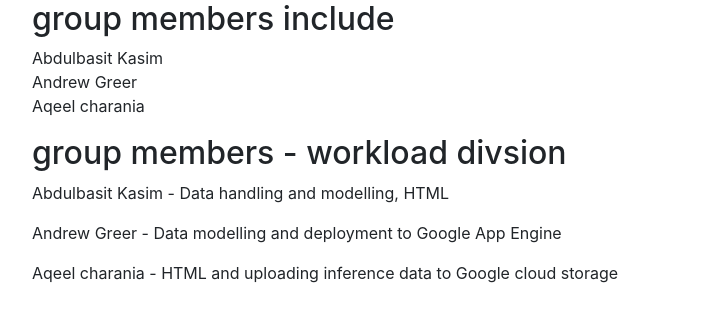
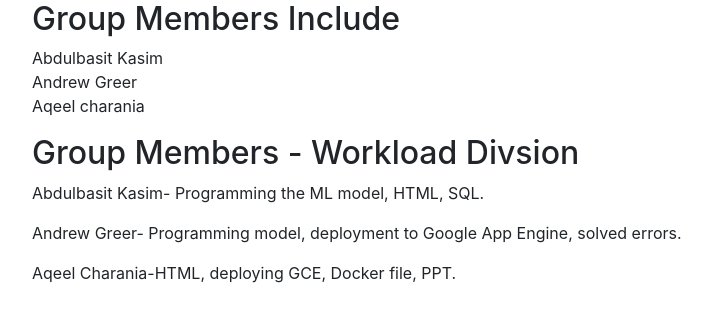
Before and after one commit to aqeelcharania/health-insurance-predictor, a Flask app: page /about in a window 1280 px wide. Shown: the part 88-410 px from the top of the page, without its empty margins (53-765 px from the left). Run offline with Flask 2, Linux system fonts and the light colour scheme; some libraries are stand-ins or nearby versions.

Commit message:
Update about.html

```diff
--- a/templates/about.html
+++ b/templates/about.html
@@ -2,15 +2,17 @@
 
 {% block content %}
 
-                        <h2>group members include</h2>
+                        <h2>Group Members Include</h2>
                         <p> Abdulbasit Kasim <br>
                             Andrew Greer <br>
                             Aqeel charania </p>
 
 
 
-                           <h2>group members     -               workload divsion                             </h2>
-                             <p>Abdulbasit Kasim - Data handling and modelling, HTML                          </p>
-                              <p>Andrew Greer    - Data modelling and deployment to Google App Engine         </p>
-                              <p>Aqeel charania - HTML and uploading inference data to Google cloud storage  </p>       </div>
+                           <h2>Group Members     -               Workload Divsion                             </h2>
+                             <p>Abdulbasit Kasim- Programming the ML model, HTML, SQL.
+                         </p>
+                              <p>Andrew Greer- Programming model, deployment to Google App Engine, solved errors.
+       </p>
+                              <p>Aqeel Charania-HTML, deploying GCE, Docker file, PPT.  </p>
                     {% endblock %}
```
